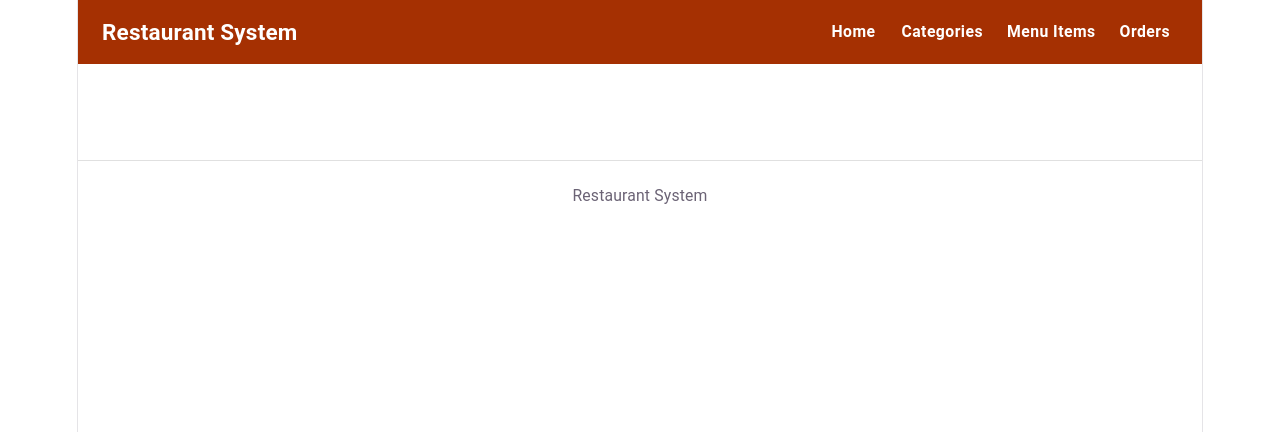
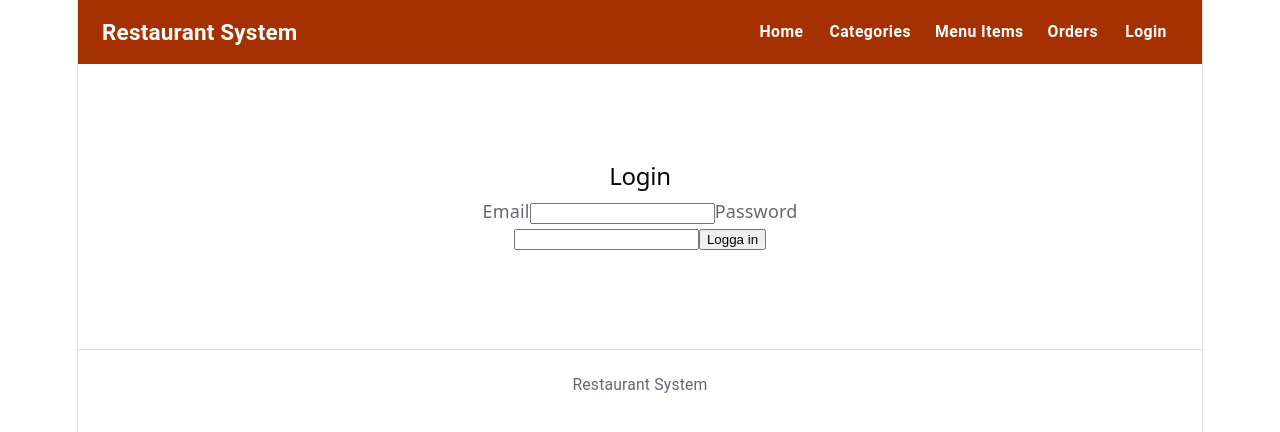
Before and after one commit to youabd123/restaurant-system-client, a React (Vite) app: page /login in a window 1280 px wide. Shown: the top 432 px of the page. Built offline with nearby package versions, Linux system fonts and the light colour scheme.

Commit message:
Add login/logout logic and dynamic navbar button based on auth token

```diff
--- a/src/App.jsx
+++ b/src/App.jsx
@@ -6,6 +6,7 @@ import HomePage from './pages/HomePage'
 import CategoriesPage from './pages/CategoriesPage'
 import MenuItemsPage from './pages/MenuItemsPage'
 import OrdersPage from './pages/OrdersPage'
+import LoginPage from './pages/LoginPage'   // ⭐ Lägg till denna import
 
 function App() {
     return (
@@ -16,6 +17,9 @@ function App() {
                     <Route path="/categories" element={<CategoriesPage />} />
                     <Route path="/menu-items" element={<MenuItemsPage />} />
                     <Route path="/orders" element={<OrdersPage />} />
+
+                    {/* ⭐ Här lägger du in login-routen */}
+                    <Route path="/login" element={<LoginPage />} />
                 </Routes>
             </MainLayout>
         </ThemeProvider>
--- a/src/layout/MainLayout.jsx
+++ b/src/layout/MainLayout.jsx
@@ -5,6 +5,7 @@ import Container from '@mui/material/Container'
 import Stack from '@mui/material/Stack'
 import Toolbar from '@mui/material/Toolbar'
 import Typography from '@mui/material/Typography'
+import { Link, useNavigate } from "react-router-dom";
 
 const navigationItems = [
   { label: 'Home', href: '/' },
@@ -14,6 +15,14 @@ const navigationItems = [
 ]
 
 export default function MainLayout({ children }) {
+  const navigate = useNavigate();
+  const token = localStorage.getItem("token");
+
+  function handleLogout() {
+    localStorage.removeItem("token");
+    navigate("/login");
+  }
+
   return (
     <Box sx={{ minHeight: '100vh', bgcolor: 'background.default' }}>
       <AppBar position="static" color="primary" elevation={0}>
@@ -56,6 +65,34 @@ export default function MainLayout({ children }) {
                   {item.label}
                 </Button>
               ))}
+
+              {/* ⭐ Visa Login eller Logout beroende på token */}
+              {!token ? (
+                <Button
+                  component={Link}
+                  to="/login"
+                  color="inherit"
+                  sx={{
+                    fontWeight: 600,
+                    textTransform: 'none',
+                    marginLeft: '1rem',
+                  }}
+                >
+                  Login
+                </Button>
+              ) : (
+                <Button
+                  onClick={handleLogout}
+                  color="inherit"
+                  sx={{
+                    fontWeight: 600,
+                    textTransform: 'none',
+                    marginLeft: '1rem',
+                  }}
+                >
+                  Logout
+                </Button>
+              )}
             </Stack>
           </Toolbar>
         </Container>
--- /dev/null
+++ b/src/pages/LoginPage.jsx
@@ -0,0 +1,54 @@
+import { useState } from "react";
+import { login } from "../services/authService";
+
+export default function LoginPage() {
+  const [email, setEmail] = useState("");
+  const [password, setPassword] = useState("");
+  const [error, setError] = useState("");
+
+  async function handleSubmit(e) {
+    e.preventDefault();
+    setError("");
+
+    try {
+      const data = await login(email, password);
+
+      // Spara token i localStorage
+      localStorage.setItem("token", data.token);
+
+      console.log("Logged in:", data);
+      alert("Login successful!");
+    } catch (err) {
+      console.error(err);
+      setError("Fel email eller lösenord.");
+    }
+  }
+
+  return (
+    <div style={{ maxWidth: "400px", margin: "50px auto" }}>
+      <h2>Login</h2>
+
+      {error && <p style={{ color: "red" }}>{error}</p>}
+
+      <form onSubmit={handleSubmit}>
+        <label>Email</label>
+        <input
+          type="email"
+          value={email}
+          onChange={e => setEmail(e.target.value)}
+          required
+        />
+
+        <label>Password</label>
+        <input
+          type="password"
+          value={password}
+          onChange={e => setPassword(e.target.value)}
+          required
+        />
+
+        <button type="submit">Logga in</button>
+      </form>
+    </div>
+  );
+}
--- /dev/null
+++ b/src/services/authService.js
@@ -0,0 +1,10 @@
+import api from "../api/axiosClient";
+
+export async function login(email, password) {
+  const response = await api.post("/auth/login", {
+    email,
+    password
+  });
+
+  return response.data;
+}
```
